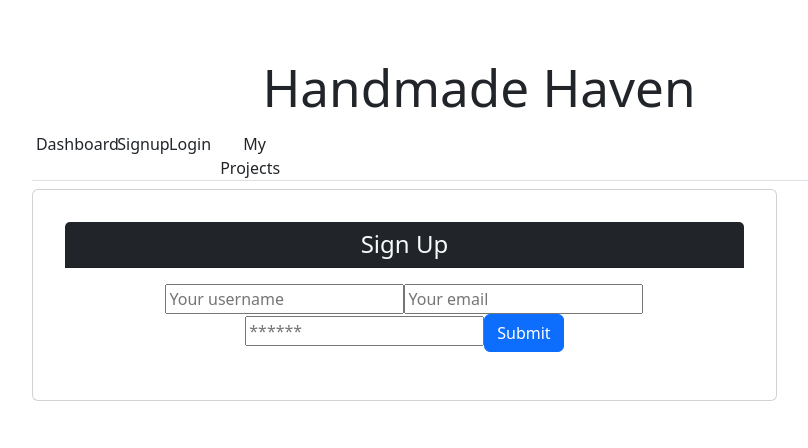
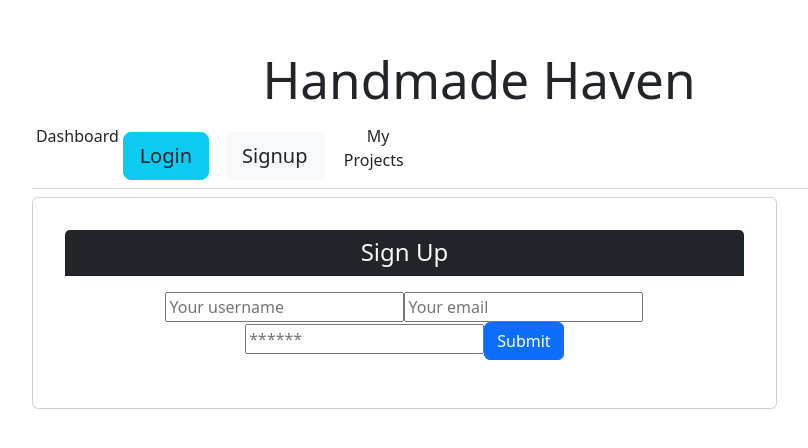
Before and after one commit to PotionSela/Handmade-Haven, a React (Vite) app in the folder client/: page /Signup in a window 1280 px wide. Shown: the part 158-606 px from the top of the page, without its empty margins (161-969 px from the left). Built offline with nearby package versions, Linux system fonts and the light colour scheme.

Commit message:
Log out button functionality

```diff
--- a/client/src/components/Header.jsx
+++ b/client/src/components/Header.jsx
@@ -1,32 +1,46 @@
-import { Link } from 'react-router-dom';
-import './Style/Header.css';
+import { Link } from "react-router-dom";
+import "./Style/Header.css";
+import Auth from "../utils/auth";
 
-
-export default function  Header() {
-    return(
+export default function Header() {
+  const logout = (event) => {
+    event.preventDefault();
+    console.log('Logout button clicked');
+    Auth.logout();
+  };
+  return (
     <header>
       <h1>Handmade Haven</h1>
       <nav>
-                <div className="col-sm"></div>
         <div className="navbar-text">
           <ul className="nav nav-tabs">
             <li className="nav-item">
-                        <Link to='/'>Dashboard</Link>
+              <Link to="/">Dashboard</Link>
             </li>
+            <div>
+              {Auth.loggedIn() ? (
+                <>
+                  <button className="btn btn-lg btn-light m-2" onClick={logout}>
+                    Logout
+                  </button>
+                </>
+              ) : (
+                <>
+                  <Link className="btn btn-lg btn-info m-2" to="/login">
+                    Login
+                  </Link>
+                  <Link className="btn btn-lg btn-light m-2" to="/signup">
+                    Signup
+                  </Link>
+                </>
+              )}
+            </div>
             <li className="nav-item">
-                        <Link to='/signup'>Signup</Link>
-                    </li>
-                    <li className="nav-item">
-                        <Link to='/login'>Login</Link>
-                    </li>
-                    <li className="nav-item">
-                        <Link to='/my-projects'>My Projects</Link>
+              <Link to="/my-projects">My Projects</Link>
             </li>
           </ul>
-                <div className="col-sm"></div>
           </div>
       </nav>
-
     </header>
-    )
+  );
 }
--- a/client/src/components/Thought.jsx
+++ b/client/src/components/Thought.jsx
@@ -1,4 +1,5 @@
 import PropTypes from 'prop-types';
+import { Link } from 'react-router-dom';
 
 const ThoughtList = ({ thoughts, title }) => {
     if (!thoughts.length) {
@@ -11,6 +12,7 @@ const ThoughtList = ({ thoughts, title }) => {
         {thoughts &&
           thoughts.map((thought) => (
             <div key={thought._id} className="card mb-3">
+              {/* Made a spot for clicking on the thought */}
             <h4 className="card-header bg-primary text-light p-2 m-0">
               {thought.thoughtAuthor} <br />
               <span style={{ fontSize: '1rem' }}>
@@ -20,6 +22,12 @@ const ThoughtList = ({ thoughts, title }) => {
             <div className="card-body bg-light p-2">
               <p>{thought.thoughtText}</p>
             </div>
+            <Link
+              className="btn btn-primary btn-block btn-squared"
+              to={`/thoughts/${thought._id}`}
+            >
+              Join the discussion on this thought.
+            </Link>
           </div>
           ))}
       </div>
--- a/client/src/utils/auth.js
+++ b/client/src/utils/auth.js
@@ -28,6 +28,11 @@ class AuthService {
         localStorage.setItem('id_token', idToken);
         window.location.reload();
     }
+
+    logout() {
+        localStorage.removeItem('id_token'); // Update to remove the token using the correct key
+        window.location.reload();
+    }
 }
 
 
```
Also changed, not shown: 2 other files (tests, documents, lock files or other folders). Lines whose indentation alone changed are shown as unchanged.
